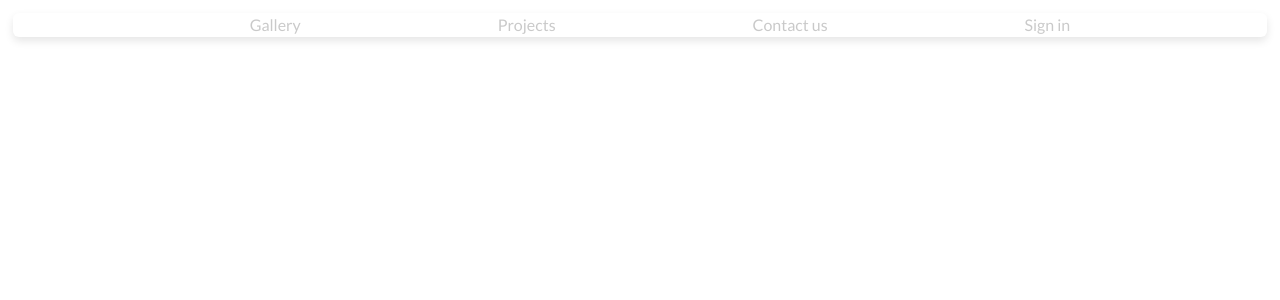
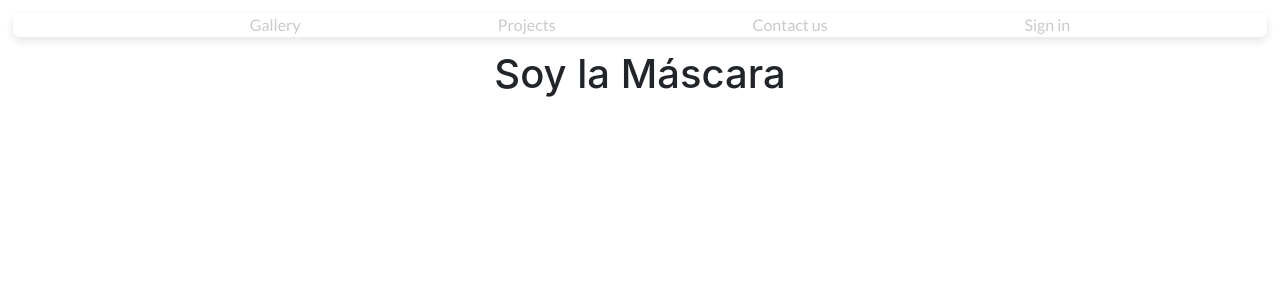
Before and after one commit to lmencos/3d-SS-project, a React (Create React App) app: page / in a window 1280 px wide. Shown: the top 300 px of the page. Built offline with nearby package versions, Linux system fonts and the light colour scheme.

Commit message:
Adding pages: ContactUs,Gallery,Mask,Projects,SignIn layouts

```diff
--- a/src/App.js
+++ b/src/App.js
@@ -1,11 +1,13 @@
 import React from 'react';
 import './App.css';
 import NavBar from './components/Navbar';
+import Mask from '../src/pages/Mask';
 
 function App() {
   return (
     <div className="App">
       <NavBar />
+      <Mask />
 
     </div>
   );
--- /dev/null
+++ b/src/pages/Mask.js
@@ -0,0 +1,10 @@
+import React from 'react';
+
+class Mask extends React.Component {
+  render (){
+    return (
+      <h1>Soy la Máscara</h1>
+    )
+  }
+}
+export default Mask;
```
Also changed, not shown: src/pages/ContactUs.js (added, +10 -0 lines), src/pages/Gallery.js (added, +10 -0 lines), src/pages/Projects.js (added, +10 -0 lines), src/pages/SignIn.js (added, +10 -0 lines).
